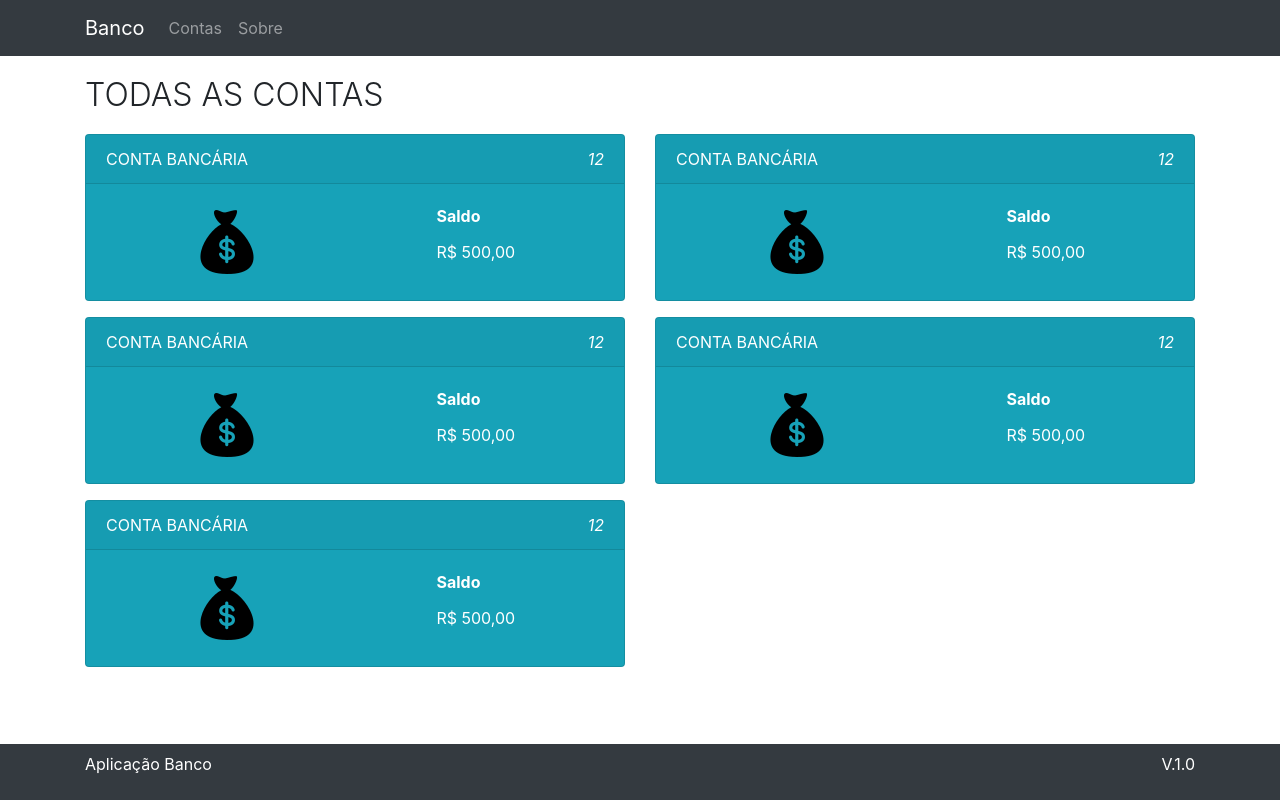
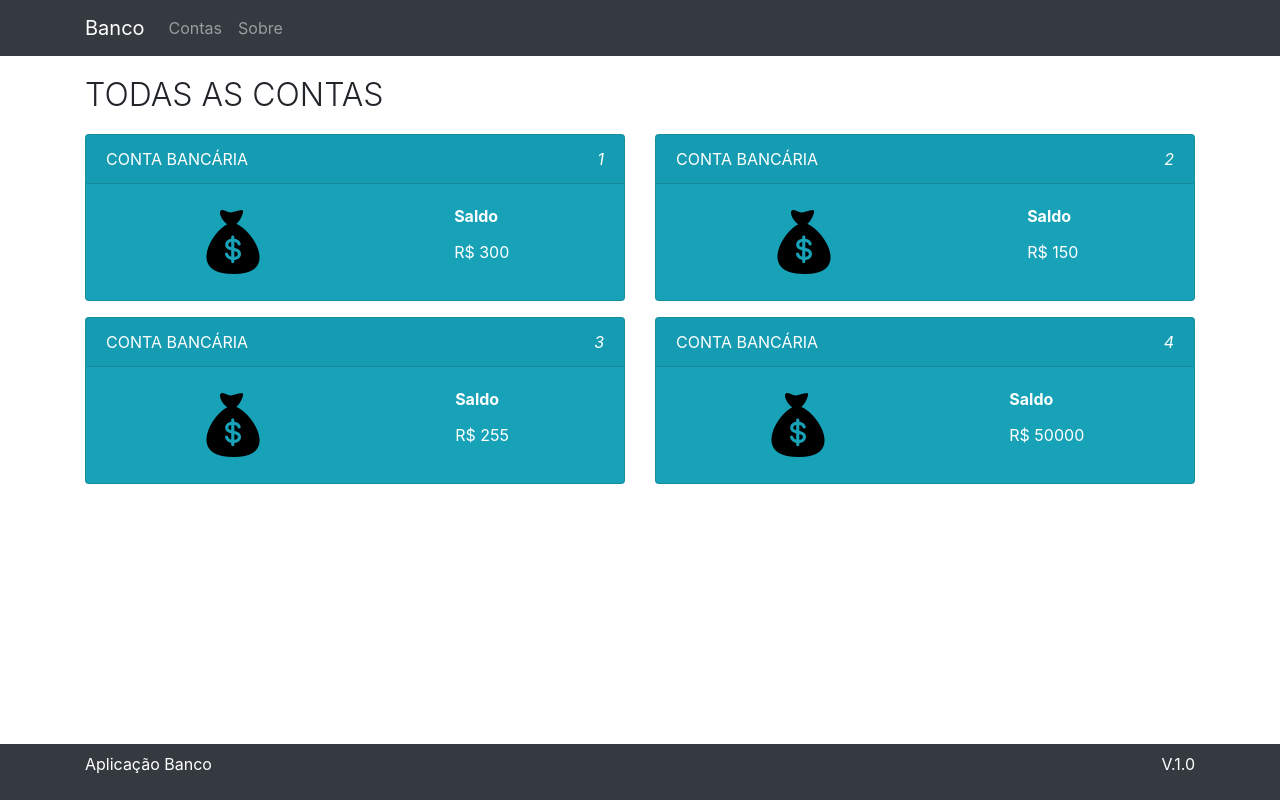
Before and after one commit to RodolfoHerman/banco-ui, an Angular app: page /contas in a window 1280 px wide. Built offline with nearby package versions, Linux system fonts and the light colour scheme.

Commit message:
Criação do componente Conta e do serviço ContasServices

```diff
--- /dev/null
+++ b/src/app/contas/conta/conta.component.html
@@ -0,0 +1,20 @@
+<a href="#">
+    <div class="card text-white bg-info mb-3" style="min-width: 16rem;">
+        <div class="card-header text-uppercase">
+            <span class="float-left">Conta Bancária</span>
+            <i class="float-right">{{ conta.id }}</i>
+        </div>
+        <div class="card-body">
+
+            <div class="card-content">
+
+                <img src="assets/img/grana.png" alt="">
+
+                <dl>
+                    <dt class="card-title">Saldo</dt>
+                    <dd class="card-text">R$ {{ conta.saldo }}</dd>
+                </dl>
+            </div>
+        </div>
+    </div>
+</a>
--- /dev/null
+++ b/src/app/contas/conta/conta.component.ts
@@ -0,0 +1,17 @@
+import { Component, OnInit, Input } from '@angular/core';
+import { Conta } from './conta.model';
+
+@Component({
+  selector: 'cb-conta',
+  templateUrl: './conta.component.html'
+})
+export class ContaComponent implements OnInit {
+
+  @Input() conta: Conta;
+
+  constructor() { }
+
+  ngOnInit() {
+  }
+
+}
--- a/src/app/contas/contas.component.html
+++ b/src/app/contas/contas.component.html
@@ -6,129 +6,9 @@
 
     <div class="row">
 
-        <div class="col-sm-6 col-xs-12">
-
-            <a href="#">
-                <div class="card text-white bg-info mb-3" style="min-width: 16rem;">
-                    <div class="card-header text-uppercase">
-                        <span class="float-left">Conta Bancária</span>
-                        <i class="float-right">12</i>
-                    </div>
-                    <div class="card-body">
-
-                        <div class="card-content">
-
-                            <img src="assets/img/grana.png" alt="">
-
-                            <dl>
-                                <dt class="card-title">Saldo</dt>
-                                <dd class="card-text">R$ 500,00</dd>
-                            </dl>
-                        </div>
-                    </div>
-                </div>
-            </a>
-
+        <div class="col-sm-6 col-xs-12" *ngFor="let conta of contas">
+            <cb-conta [conta]="conta"></cb-conta>
         </div>
 
-        <div class="col-sm-6 col-xs-12">
-
-            <a href="#">
-                <div class="card text-white bg-info mb-3" style="min-width: 16rem;">
-                    <div class="card-header text-uppercase">
-                        <span class="float-left">Conta Bancária</span>
-                        <i class="float-right">12</i>
-                    </div>
-                    <div class="card-body">
-
-                        <div class="card-content">
-
-                            <img src="assets/img/grana.png" alt="">
-
-                            <dl>
-                                <dt class="card-title">Saldo</dt>
-                                <dd class="card-text">R$ 500,00</dd>
-                            </dl>
-                        </div>
-                    </div>
-                </div>
-            </a>
-
-        </div>
-
-        <div class="col-sm-6 col-xs-12">
-
-            <a href="#">
-                <div class="card text-white bg-info mb-3" style="min-width: 16rem;">
-                    <div class="card-header text-uppercase">
-                        <span class="float-left">Conta Bancária</span>
-                        <i class="float-right">12</i>
-                    </div>
-                    <div class="card-body">
-
-                        <div class="card-content">
-
-                            <img src="assets/img/grana.png" alt="">
-
-                            <dl>
-                                <dt class="card-title">Saldo</dt>
-                                <dd class="card-text">R$ 500,00</dd>
-                            </dl>
-                        </div>
-                    </div>
-                </div>
-            </a>
-
-        </div>
-
-        <div class="col-sm-6 col-xs-12">
-
-            <a href="#">
-                <div class="card text-white bg-info mb-3" style="min-width: 16rem;">
-                    <div class="card-header text-uppercase">
-                        <span class="float-left">Conta Bancária</span>
-                        <i class="float-right">12</i>
-                    </div>
-                    <div class="card-body">
-
-                        <div class="card-content">
-
-                            <img src="assets/img/grana.png" alt="">
-
-                            <dl>
-                                <dt class="card-title">Saldo</dt>
-                                <dd class="card-text">R$ 500,00</dd>
-                            </dl>
-                        </div>
-                    </div>
-                </div>
-            </a>
-
-        </div>
-
-        <div class="col-sm-6 col-xs-12">
-
-            <a href="#">
-                <div class="card text-white bg-info mb-3" style="min-width: 16rem;">
-                    <div class="card-header text-uppercase">
-                        <span class="float-left">Conta Bancária</span>
-                        <i class="float-right">12</i>
-                    </div>
-                    <div class="card-body">
-
-                        <div class="card-content">
-
-                            <img src="assets/img/grana.png" alt="">
-
-                            <dl>
-                                <dt class="card-title">Saldo</dt>
-                                <dd class="card-text">R$ 500,00</dd>
-                            </dl>
-                        </div>
-                    </div>
-                </div>
-            </a>
-
-        </div>
     </div>
 </div>
--- a/src/app/contas/contas.component.ts
+++ b/src/app/contas/contas.component.ts
@@ -1,4 +1,6 @@
 import { Component, OnInit } from '@angular/core';
+import { Conta } from './conta/conta.model';
+import { ContasService } from './contas.service';
 
 @Component({
   selector: 'cb-contas',
@@ -6,9 +8,13 @@ import { Component, OnInit } from '@angular/core';
 })
 export class ContasComponent implements OnInit {
 
-  constructor() { }
+  contas: Array<Conta> = [];
+
+  constructor(private contasService: ContasService) { }
 
   ngOnInit() {
+
+    this.contas = this.contasService.buscarContas();
   }
 
 }
--- /dev/null
+++ b/src/app/contas/contas.service.ts
@@ -0,0 +1,48 @@
+import { Conta } from './conta/conta.model';
+import { Observable } from 'rxjs';
+
+export class ContasService {
+
+    private contas: Array<Conta> = [
+        {
+            id: 1,
+            saldo: 300.00,
+            deposito: null,
+            valor: null,
+            dataCriacao: '2019-09-05',
+            dataAtualizacao: '2019-09-06'
+        },
+        {
+            id: 2,
+            saldo: 150.00,
+            deposito: null,
+            valor: null,
+            dataCriacao: '2019-09-03',
+            dataAtualizacao: '2019-09-04'
+        },
+        {
+            id: 3,
+            saldo: 255.00,
+            deposito: null,
+            valor: null,
+            dataCriacao: '2019-09-01',
+            dataAtualizacao: '2019-09-03'
+        },
+        {
+            id: 4,
+            saldo: 50000.00,
+            deposito: null,
+            valor: null,
+            dataCriacao: '2019-09-04',
+            dataAtualizacao: '2019-09-06'
+        }
+    ];
+
+    constructor() { }
+
+
+    buscarContas(): Array<Conta> {
+
+        return this.contas;
+    }
+}
```
Also changed, not shown: src/app/app.module.ts (+8 -3 lines), src/app/contas/conta/conta.model.ts (added, +10 -0 lines).
